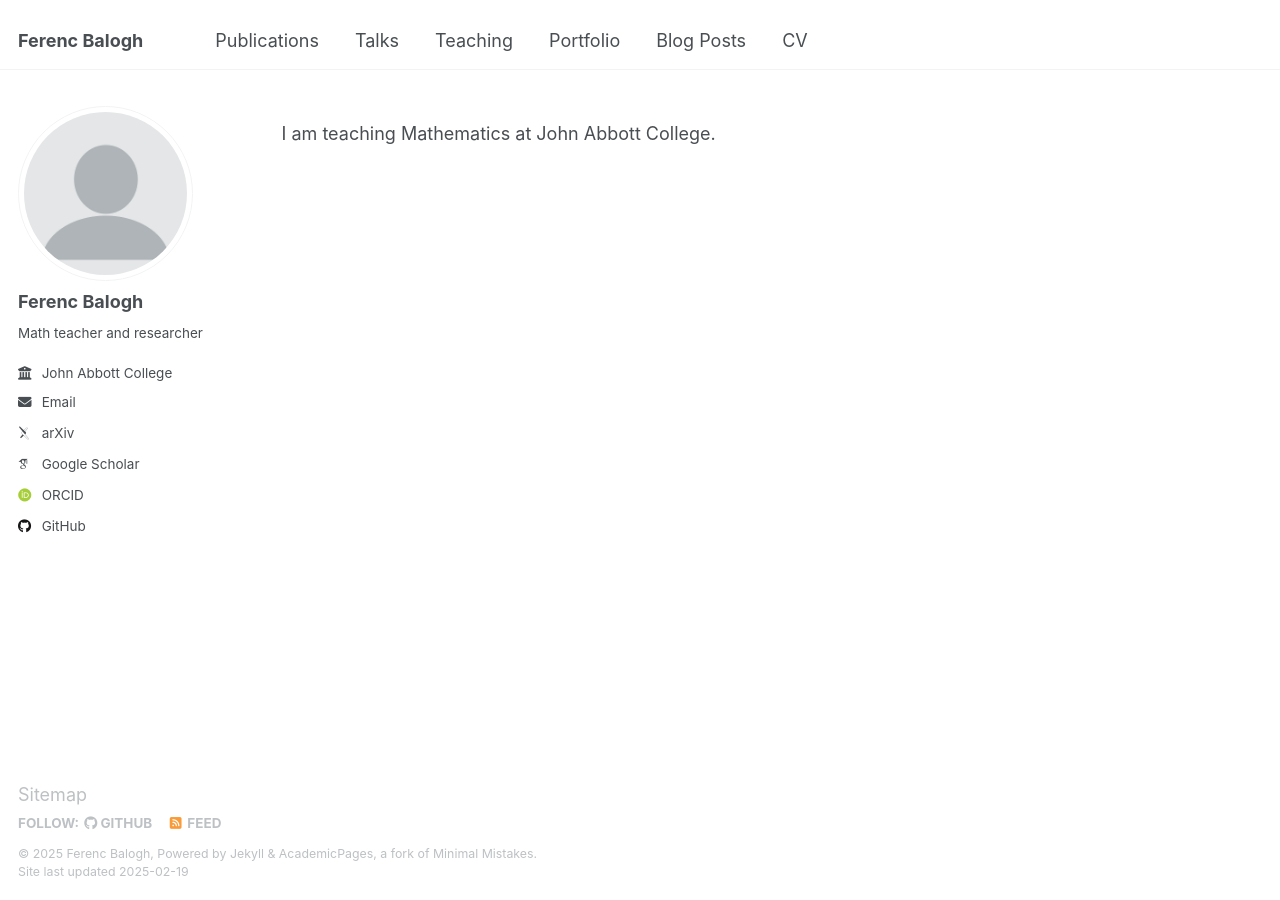
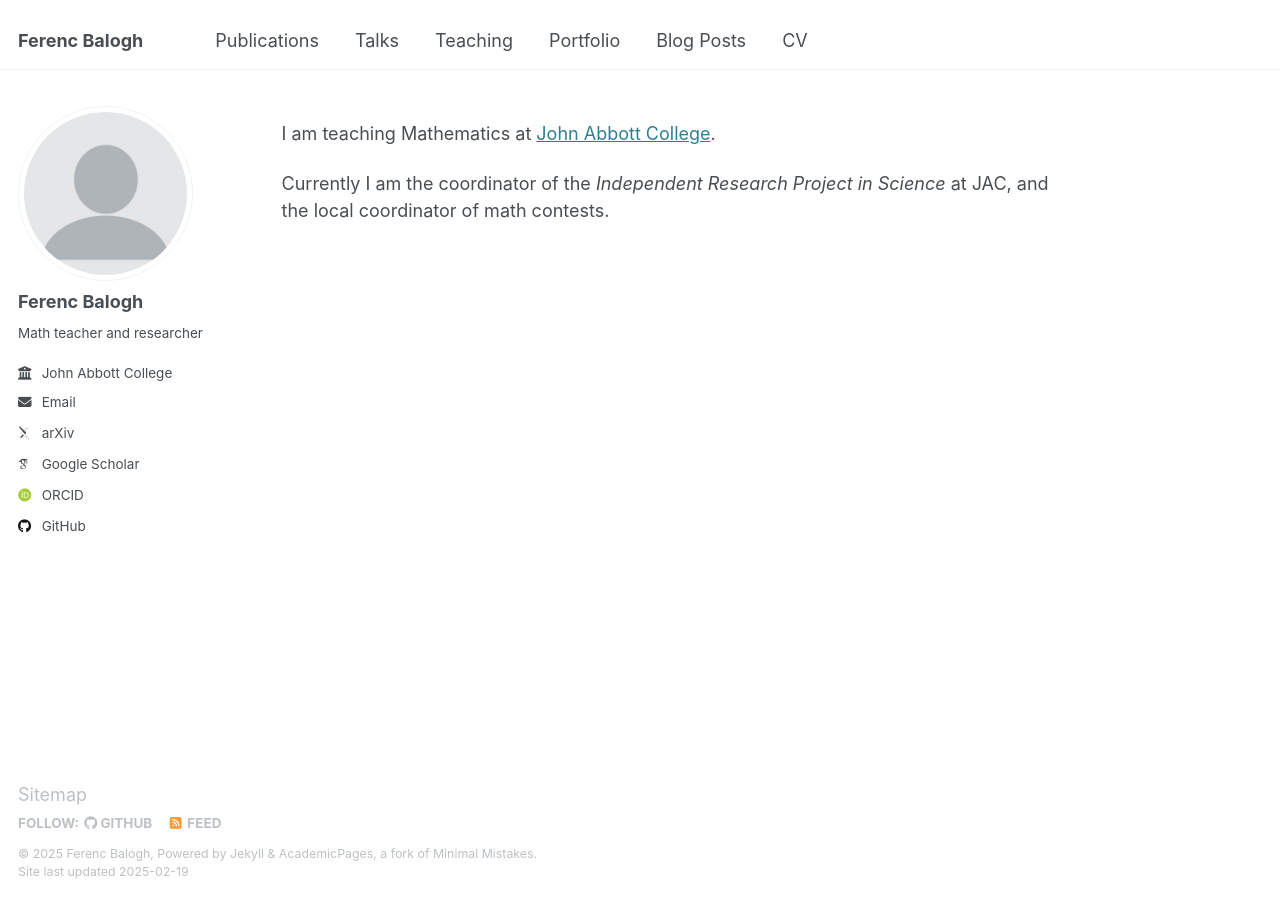
Before and after one commit to ferenc-balogh-math/ferenc-balogh-math.github.io, a Jekyll site: the page built from _pages/about.md, in a window 1280 px wide. Built offline with Jekyll 4.4.1, drawn with Linux system fonts in a browser that asks for light colours; some web fonts are replaced.

Commit message:
Update about.md

```diff
--- a/_pages/about.md
+++ b/_pages/about.md
@@ -7,4 +7,6 @@ redirect_from:
   - /about.html
 ---
 
-I am teaching Mathematics at John Abbott College.
+I am teaching Mathematics at [John Abbott College](https://johnabbott.qc.ca).
+
+Currently I am the coordinator of the _Independent Research Project in Science_ at JAC, and the local coordinator of math contests.
```
